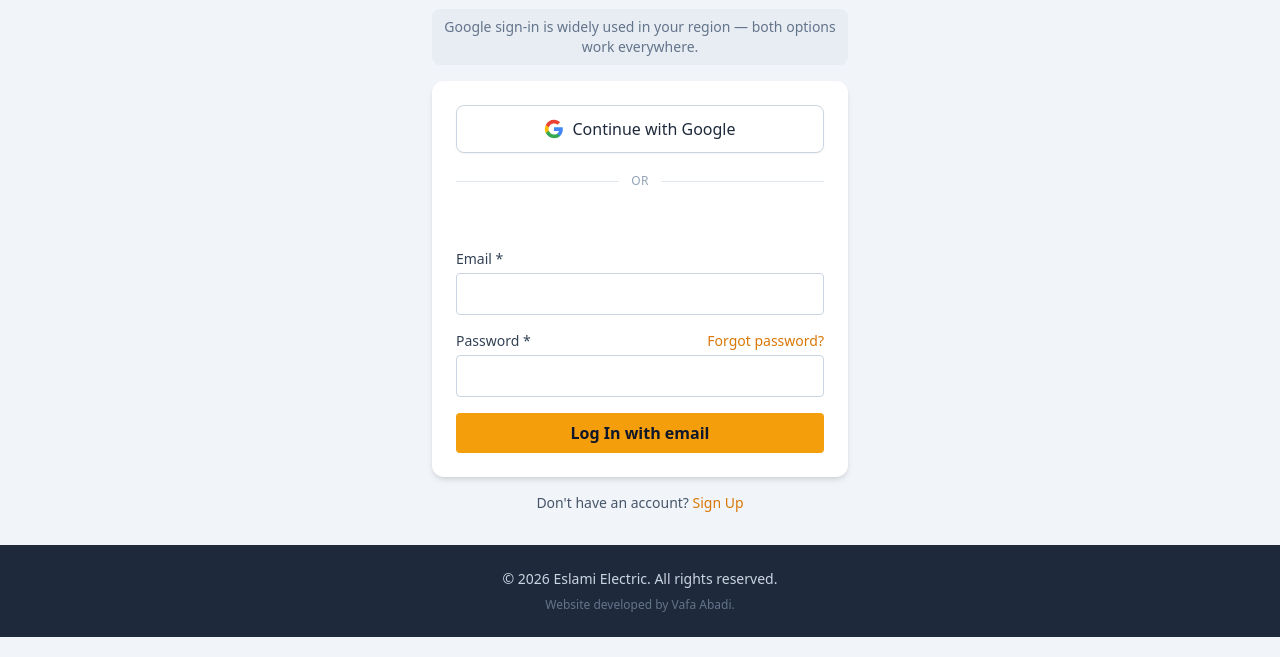
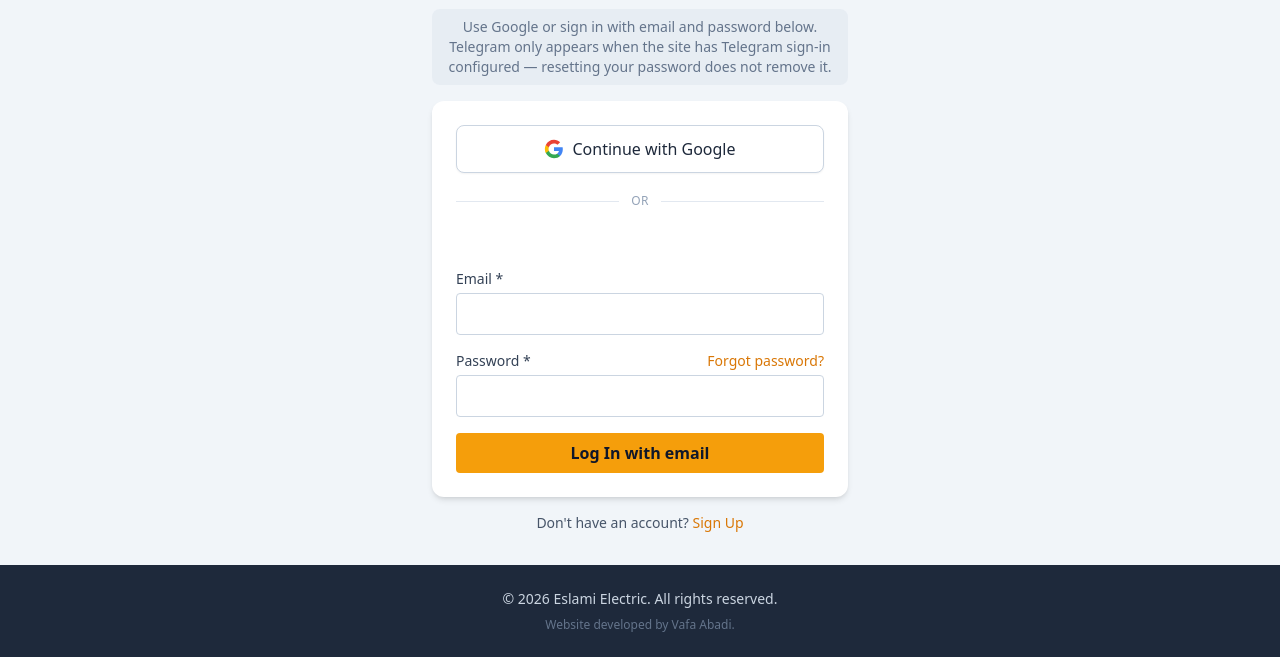
Before and after one commit to vafaabadi/EslamiElectric, a website: page public/login.html in a window 1280 px wide. Shown: the part 175-832 px from the top of the page. Drawn offline with nearby package versions, Linux system fonts and the light colour scheme; no server answers.

```diff
--- a/public/login.html
+++ b/public/login.html
@@ -2,6 +2,18 @@
 <html lang="en">
 <head>
   <!--SERVER_PUBLIC_CONFIG-->
+  <script>
+    (function () {
+      try {
+        var el = document.getElementById('server-public-config');
+        if (el && el.textContent && String(el.textContent).trim()) return;
+        var path = location.pathname || '';
+        if (path !== '/login.html') return;
+        var lang = typeof localStorage !== 'undefined' && localStorage.getItem('lang') === 'fa' ? 'fa' : 'en';
+        location.replace('/' + lang + '/login.html' + location.search + location.hash);
+      } catch (e) {}
+    })();
+  </script>
   <meta charset="UTF-8">
   <meta name="viewport" content="width=device-width, initial-scale=1.0">
   <title>Log In - Eslami Electric</title>
@@ -105,8 +117,12 @@
         siteSubtitle: 'Quality electrical supplies',
         formTitle: 'Log In',
         welcomeSub: 'Welcome to Eslami Electric',
-        hintTelegram: 'Telegram is popular in your region — both options work everywhere.',
-        hintGoogle: 'Google sign-in is widely used in your region — both options work everywhere.',
+        hintTelegram:
+          'Telegram is popular in your region — Google and email/password work everywhere too.',
+        hintGoogle:
+          'Google sign-in is widely used in your region — Telegram and email/password work everywhere too.',
+        hintSoloSocial:
+          'Use Google or sign in with email and password below. Telegram only appears when the site has Telegram sign-in configured — resetting your password does not remove it.',
         continueGoogle: 'Continue with Google',
         telegramLabel: 'Log in with Telegram',
         orDivider: 'or',
@@ -136,8 +152,12 @@
         siteSubtitle: 'تجهیزات برقی با کیفیت',
         formTitle: 'ورود',
         welcomeSub: 'به الکتریکی اسلامی خوش آمدید',
-        hintTelegram: 'در منطقه شما تلگرام رایج‌تر است — هر دو روش در همه جا در دسترس است.',
-        hintGoogle: 'ورود با گوگل برای بسیاری از کاربران راحت‌تر است — هر دو روش در همه جا در دسترس است.',
+        hintTelegram:
+          'در منطقه شما تلگرام رایج‌تر است — گوگل و ایمیل/رمز عبور هم در همه جا در دسترس است.',
+        hintGoogle:
+          'ورود با گوگل برای بسیاری راحت‌تر است — تلگرام و ایمیل/رمز عبور هم در همه جا در دسترس است.',
+        hintSoloSocial:
+          'با گوگل یا ایمیل و رمز عبور وارد شوید. تلگرام فقط وقتی نمایش داده می‌شود که برای سایت فعال باشد — بازنشانی رمز آن را حذف نمی‌کند.',
         continueGoogle: 'ادامه با گوگل',
         telegramLabel: 'ورود با تلگرام',
         orDivider: 'یا',
@@ -212,12 +232,21 @@
     function updateSoftHintText() {
       const hintEl = document.getElementById('auth-soft-hint');
       const t = translations[currentLang];
+      if (window.__loginGeoIran !== true && window.__loginGeoIran !== false) {
+        hintEl.classList.add('hidden');
+        return;
+      }
+      const cfg = readServerPublicConfig();
+      var tgOn = !!(cfg && cfg.telegramLoginEnabled);
+      hintEl.classList.remove('hidden');
+      if (!tgOn) {
+        hintEl.textContent = t.hintSoloSocial || t.hintGoogle;
+        return;
+      }
       if (window.__loginGeoIran === true) {
         hintEl.textContent = t.hintTelegram;
-        hintEl.classList.remove('hidden');
-      } else if (window.__loginGeoIran === false) {
+      } else {
         hintEl.textContent = t.hintGoogle;
-        hintEl.classList.remove('hidden');
       }
     }
 
```
Also changed, not shown: server.js (+10 -0 lines).
